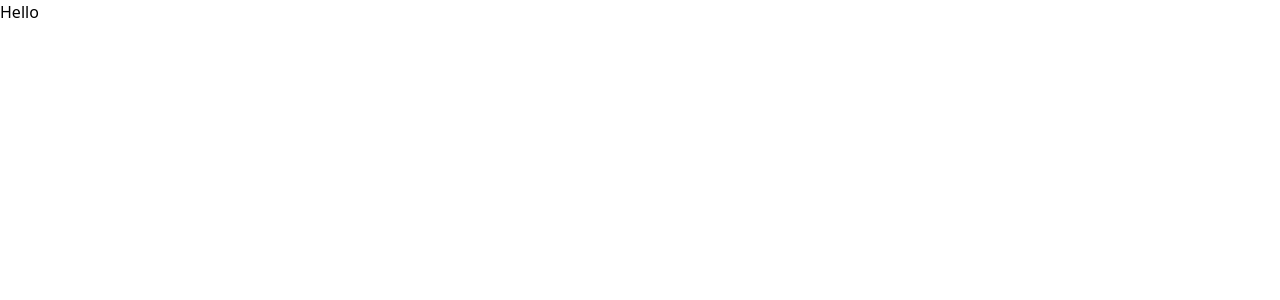
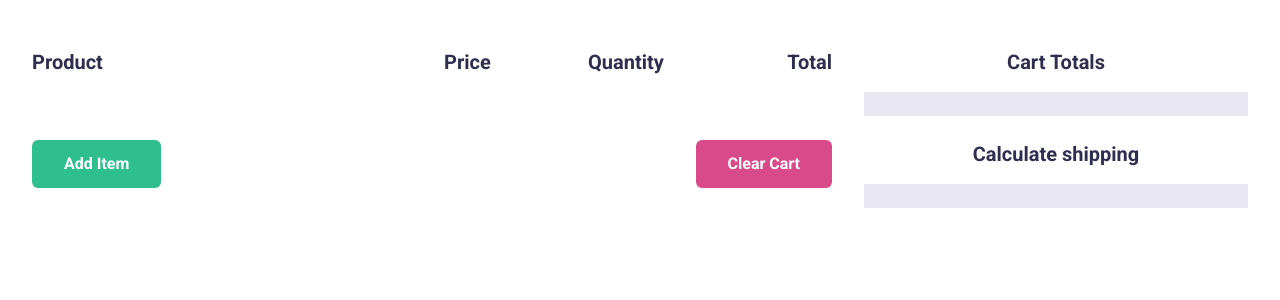
Before and after one commit to zakriasami/neuffer-vue-cart-page-assignment, a Vue app: page / in a window 1280 px wide. Shown: the top 300 px of the page. Built offline with nearby package versions, Linux system fonts and the light colour scheme.

Commit message:
feat: implement shopping cart layout and add item (only layout)

```diff
--- a/src/App.vue
+++ b/src/App.vue
@@ -1,3 +1,86 @@
+<script setup lang="ts">
+function handleAddItem(): void {}
+function handleClearCart(): void {}
+</script>
+
 <template>
-  <h1>Hello</h1>
+  <div class="min-h-screen">
+    <main
+      class="mx-auto max-w-7xl px-4 py-12 sm:px-6 lg:px-8"
+      aria-labelledby="page-title"
+    >
+      <h1 id="page-title" class="sr-only">Shopping Cart</h1>
+
+      <section class="grid grid-cols-1 gap-8 lg:grid-cols-3">
+        <section
+          class="lg:col-span-2 space-y-6"
+          aria-labelledby="cart-items-title"
+        >
+          <h2 id="cart-items-title" class="sr-only">Cart Items</h2>
+
+          <section class="cart-items" aria-live="polite">
+            <div
+              class="hidden md:grid md:grid-cols-[100px_1fr_120px_100px_120px] gap-6 pb-4 mb-2"
+              role="row"
+            >
+              <span class="table-header" role="columnheader">Product</span>
+              <span class="table-header" role="columnheader"></span>
+              <span class="table-header" role="columnheader">Price</span>
+              <span class="table-header" role="columnheader">Quantity</span>
+              <span class="table-header text-right" role="columnheader">
+                Total
+              </span>
+            </div>
+
+            <ul class="space-y-0" role="list"></ul>
+          </section>
+
+          <div class="flex items-center justify-between pt-6">
+            <button
+              type="button"
+              @click="handleAddItem"
+              class="btn-add-item  cursor-pointer"
+            >
+              Add Item
+            </button>
+
+            <button
+              type="button"
+              @click="handleClearCart"
+              class="btn-clear-cart cursor-pointer"
+            >
+              Clear Cart
+            </button>
+          </div>
+        </section>
+
+        <aside
+          class="lg:col-span-1 space-y-6"
+          aria-labelledby="summary-title"
+        >
+          <h2 id="summary-title" class="sr-only">Order Summary</h2>
+
+          <section aria-labelledby="cart-totals-title">
+            <h3
+              id="cart-totals-title"
+              class="table-header text-center mb-4"
+            >
+              Cart Totals
+            </h3>
+            <div class="bg-[#E8E6F1] p-3 mb-6"></div>
+          </section>
+
+          <section aria-labelledby="shipping-title">
+            <h3
+              id="shipping-title"
+              class="table-header text-center mb-4"
+            >
+              Calculate shipping
+            </h3>
+            <div class="bg-[#E8E6F1] p-3 mb-6"></div>
+          </section>
+        </aside>
+      </section>
+    </main>
+  </div>
 </template>
--- a/src/style.css
+++ b/src/style.css
@@ -1 +1,77 @@
+@import url("https://fonts.googleapis.com/css2?family=Roboto:wght@300;400;500;700&display=swap");
 @import "tailwindcss";
+
+@theme {
+  /* Fonts */
+  --font-roboto: "Roboto", sans-serif;
+
+  /* Brand colors (HEX) */
+  --color-primary-green: #2fbf8f;
+  --color-primary-pink: #d84a8a;
+  --color-primary-text: #2e2f4f;
+
+  /* Neutrals (HEX) */
+  --color-gray-800: #2d2f33;
+  --color-gray-600: #6b7280;
+  --color-neutral-button-bg: #f2f3f5;
+}
+
+/* Base */
+body {
+  font-family: var(--font-roboto);
+  background-color: #ffffff;
+  color: var(--color-gray-800);
+  -webkit-font-smoothing: antialiased;
+  -moz-osx-font-smoothing: grayscale;
+}
+
+/* Semantic components */
+.btn-add-item {
+  background-color: var(--color-primary-green);
+  color: #ffffff;
+  font-weight: 600;
+  padding: 0.75rem 2rem;
+  border-radius: 0.375rem;
+  transition: opacity 200ms;
+}
+
+.btn-add-item:hover {
+  opacity: 0.9;
+}
+
+.btn-clear-cart {
+  background-color: var(--color-primary-pink);
+  color: #ffffff;
+  font-weight: 600;
+  padding: 0.75rem 2rem;
+  border-radius: 0.375rem;
+  transition: opacity 200ms;
+}
+
+.btn-clear-cart:hover {
+  opacity: 0.9;
+}
+
+.quantity-btn {
+  width: 1.5rem;
+  height: 1.5rem;
+  display: flex;
+  align-items: center;
+  justify-content: center;
+  background-color: var(--color-neutral-button-bg);
+  color: var(--color-gray-600);
+  transition: background-color 150ms;
+}
+
+.quantity-btn:disabled {
+  opacity: 0.5;
+  cursor: not-allowed;
+}
+
+.table-header {
+  font-family: var(--font-roboto);
+  font-weight: 700;
+  font-size: 1.25rem;
+  line-height: 1.75rem;
+  color: var(--color-primary-text);
+}
```
